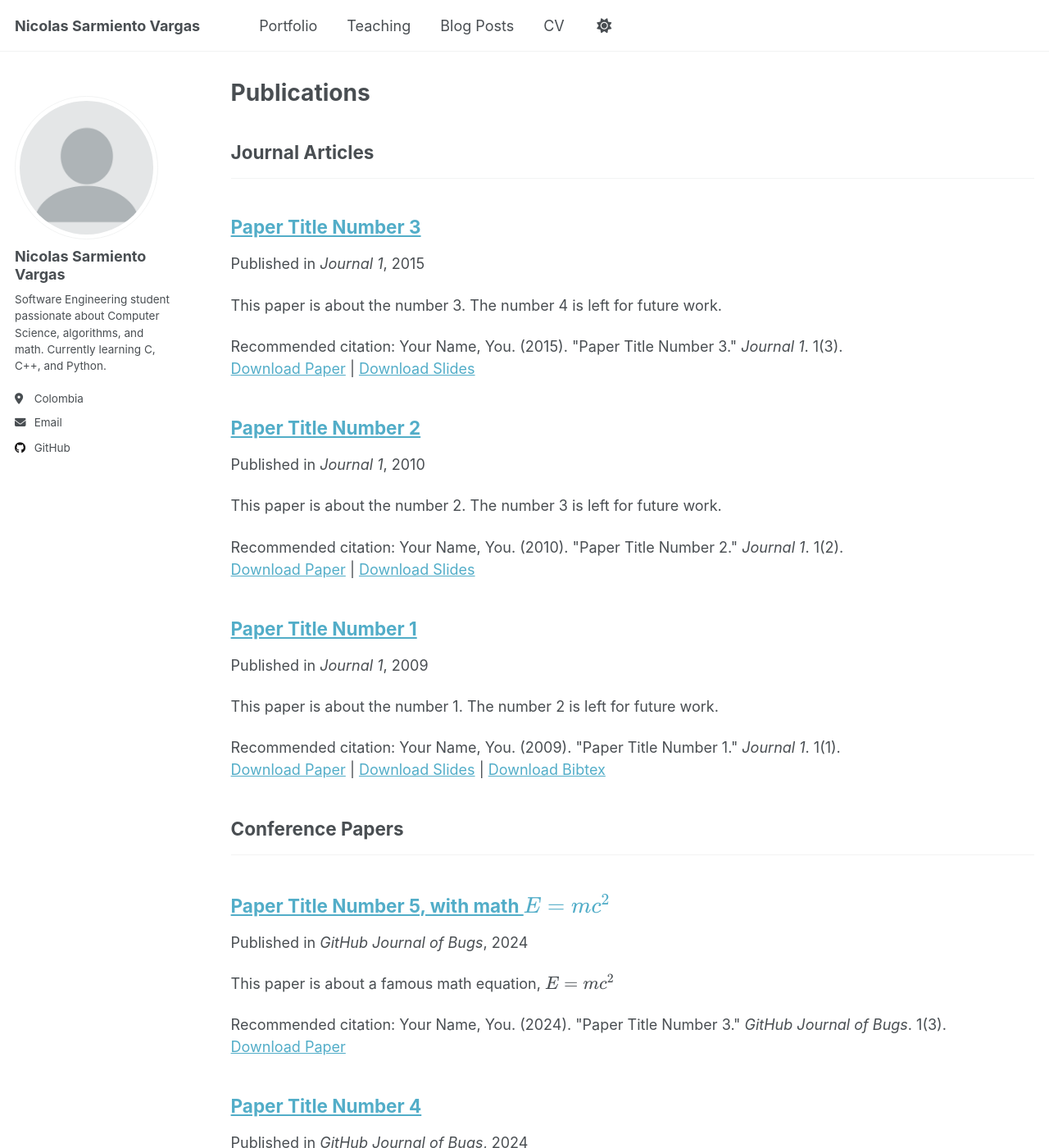
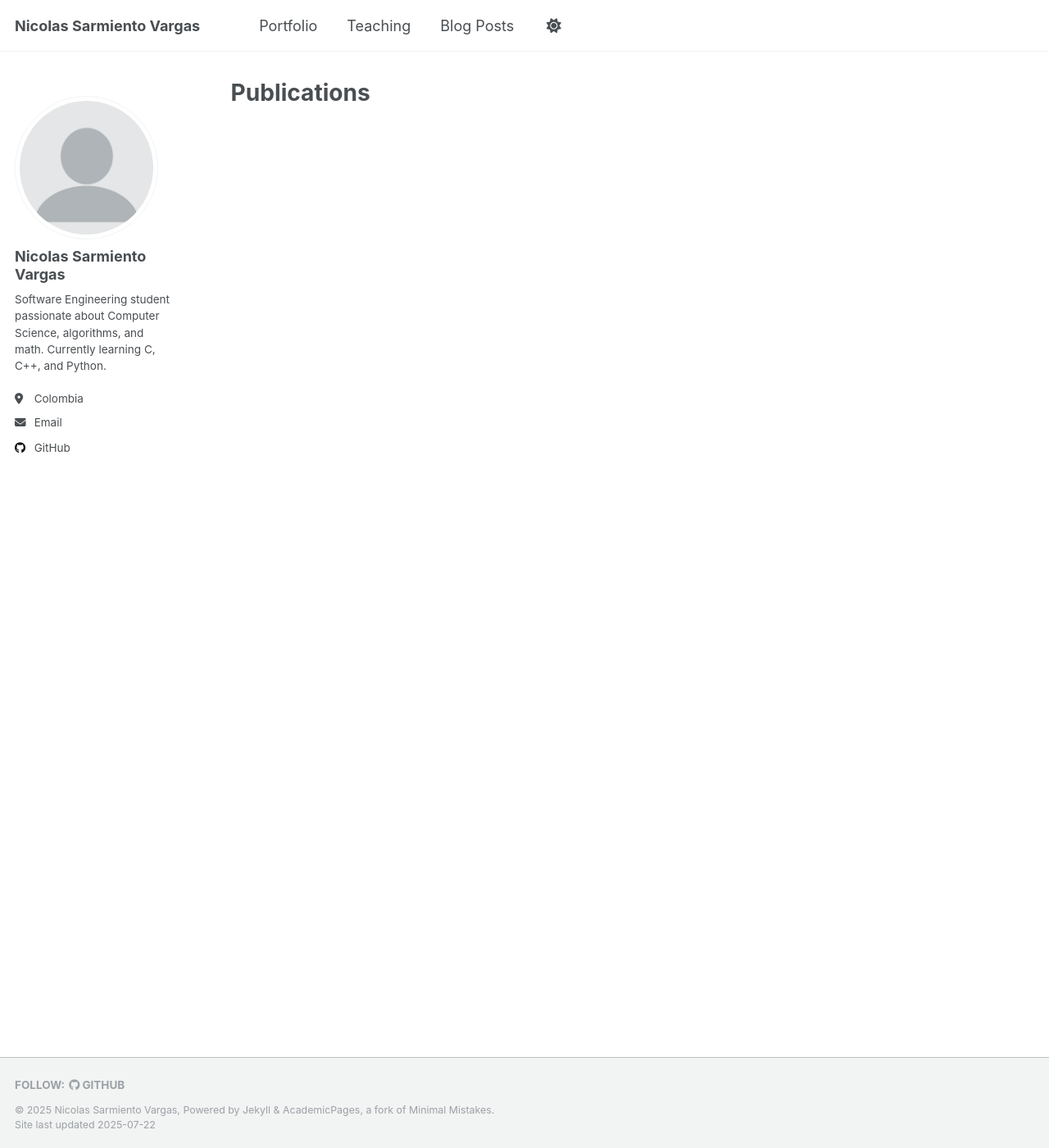
Before and after one commit to Nicolas-Sarmiento/Nicolas-Sarmiento.github.io, a Jekyll site: the page built from _pages/publications.html, in a window 1280 px wide and 1400 px high. Shown: the whole window at 82% size. Built offline with Jekyll 4.4.1, drawn with Linux system fonts in a browser that asks for light colours; a script that is not in the unit is left out; some of the changed text lies outside the part shown.

```diff
--- a/_data/navigation.yml
+++ b/_data/navigation.yml
@@ -23,8 +23,8 @@ main:
   - title: "Blog Posts"
     url: /year-archive/
 
-  - title: "CV"
-    url: /cv/
+  # - title: "CV"
+  #   url: /cv/
 
   # - title: "CV"
   #   url: /cv-json/
--- a/_publications/2009-10-01-paper-title-number-1.md
+++ /dev/null
@@ -1,14 +0,0 @@
----
-title: "Paper Title Number 1"
-collection: publications
-category: manuscripts
-permalink: /publication/2009-10-01-paper-title-number-1
-excerpt: 'This paper is about the number 1. The number 2 is left for future work.'
-date: 2009-10-01
-venue: 'Journal 1'
-slidesurl: 'http://academicpages.github.io/files/slides1.pdf'
-paperurl: 'http://academicpages.github.io/files/paper1.pdf'
-bibtexurl: 'http://academicpages.github.io/files/bibtex1.bib'
-citation: 'Your Name, You. (2009). &quot;Paper Title Number 1.&quot; <i>Journal 1</i>. 1(1).'
----
-The contents above will be part of a list of publications, if the user clicks the link for the publication than the contents of section will be rendered as a full page, allowing you to provide more information about the paper for the reader. When publications are displayed as a single page, the contents of the above "citation" field will automatically be included below this section in a smaller font.
--- a/_publications/2010-10-01-paper-title-number-2.md
+++ /dev/null
@@ -1,14 +0,0 @@
----
-title: "Paper Title Number 2"
-collection: publications
-category: manuscripts
-permalink: /publication/2010-10-01-paper-title-number-2
-excerpt: 'This paper is about the number 2. The number 3 is left for future work.'
-date: 2010-10-01
-venue: 'Journal 1'
-slidesurl: 'http://academicpages.github.io/files/slides2.pdf'
-paperurl: 'http://academicpages.github.io/files/paper2.pdf'
-citation: 'Your Name, You. (2010). &quot;Paper Title Number 2.&quot; <i>Journal 1</i>. 1(2).'
----
-
-The contents above will be part of a list of publications, if the user clicks the link for the publication than the contents of section will be rendered as a full page, allowing you to provide more information about the paper for the reader. When publications are displayed as a single page, the contents of the above "citation" field will automatically be included below this section in a smaller font.
--- a/_publications/2015-10-01-paper-title-number-3.md
+++ /dev/null
@@ -1,14 +0,0 @@
----
-title: "Paper Title Number 3"
-collection: publications
-category: manuscripts
-permalink: /publication/2015-10-01-paper-title-number-3
-excerpt: 'This paper is about the number 3. The number 4 is left for future work.'
-date: 2015-10-01
-venue: 'Journal 1'
-slidesurl: 'http://academicpages.github.io/files/slides3.pdf'
-paperurl: 'http://academicpages.github.io/files/paper3.pdf'
-citation: 'Your Name, You. (2015). &quot;Paper Title Number 3.&quot; <i>Journal 1</i>. 1(3).'
----
-
-The contents above will be part of a list of publications, if the user clicks the link for the publication than the contents of section will be rendered as a full page, allowing you to provide more information about the paper for the reader. When publications are displayed as a single page, the contents of the above "citation" field will automatically be included below this section in a smaller font.
--- a/_publications/2025-06-08-paper-title-number-5.md
+++ /dev/null
@@ -1,13 +0,0 @@
----
-title: "Paper Title Number 5, with math $$E=mc^2$$"
-collection: publications
-category: conferences
-permalink: /publication/2024-02-17-paper-title-number-4
-excerpt: 'This paper is about a famous math equation, $$E=mc^2$$'
-date: 2024-02-17
-venue: 'GitHub Journal of Bugs'
-paperurl: 'http://academicpages.github.io/files/paper3.pdf'
-citation: 'Your Name, You. (2024). &quot;Paper Title Number 3.&quot; <i>GitHub Journal of Bugs</i>. 1(3).'
----
-
-Using [MathJax](https://www.mathjax.org/) in the description is supported - $$E=mc^2$$ - however, the use must be mindful that the default delimiters are `$$...$$` and `\\[...\\]` which differs from the `$...$` that is typically expected.
```
Also changed, not shown: _portfolio/catsay.md (+1 -1 lines), _posts/2012-08-14-blog-post-1.md (deleted, +0 -20 lines), _posts/2013-08-14-blog-post-2.md (deleted, +0 -20 lines), _posts/2014-08-14-blog-post-3.md (deleted, +0 -20 lines), _posts/2015-08-14-blog-post-4.md (deleted, +0 -20 lines), _posts/2199-01-01-future-post.md (deleted, +0 -11 lines), _publications/2024-02-17-paper-title-number-4.md (deleted, +0 -13 lines), _teaching/2014-spring-teaching-1.md (deleted, +0 -20 lines), _teaching/2015-spring-teaching-2.md (deleted, +0 -20 lines).
